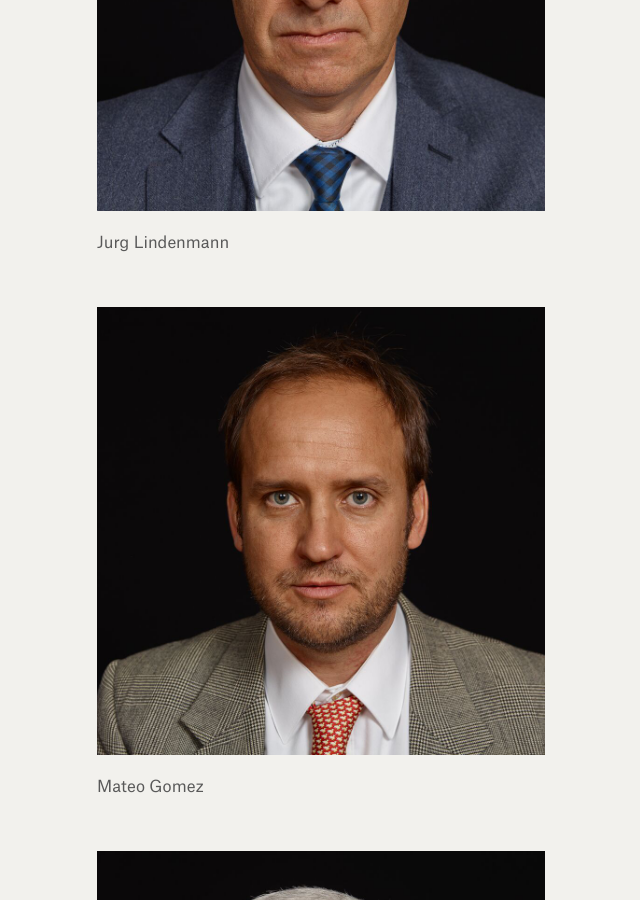
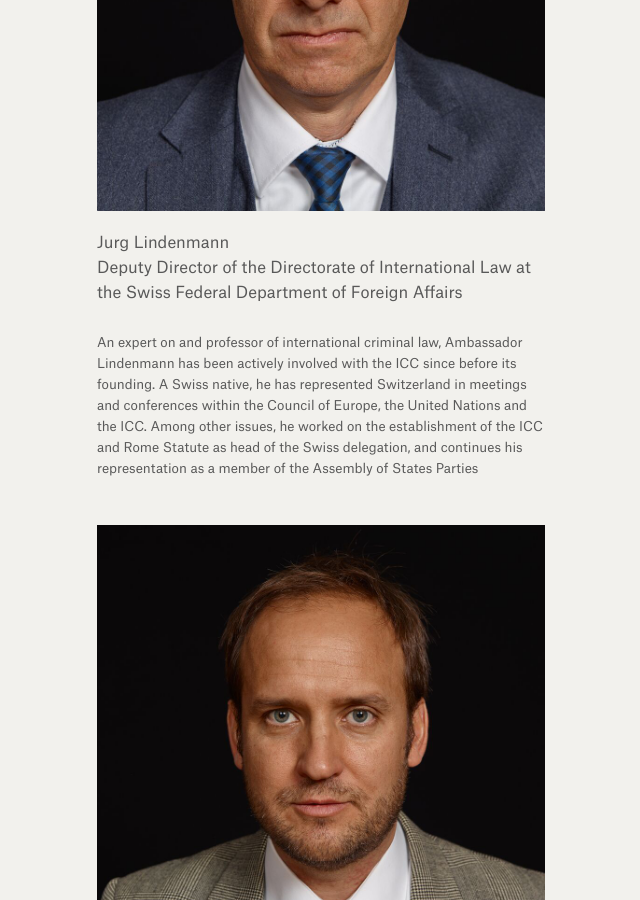
Before and after one commit to weights-and-measures/weights-and-measures.github.io, a Jekyll site: the page built from photographs.html, in a window 1280 px wide and 900 px high, scrolled down 30378 px. Shown: the whole window, without its empty margins (319-959 px from the left). Built offline with Jekyll 4.4.1, drawn with Linux system fonts in a browser that asks for light colours.

Commit message:
Updated Jurg Lindenmann

```diff
--- a/_photographs/jurg-lindenmann.markdown
+++ b/_photographs/jurg-lindenmann.markdown
@@ -6,4 +6,7 @@ position: 14
 
 ![Jurg Lindenmann.jpeg](/uploads/Jurg%20Lindenmann.jpeg)
 
-Jurg Lindenmann
+Jurg Lindenmann <br> Deputy Director of the Directorate of International Law at the Swiss Federal Department of Foreign Affairs
+
+
+An expert on and professor of international criminal law, Ambassador Lindenmann has been actively involved with the ICC since before its founding. A Swiss native, he has represented Switzerland in meetings and conferences within the Council of Europe, the United Nations and the ICC. Among other issues, he worked on the establishment of the ICC and Rome Statute as head of the Swiss delegation, and continues his representation as a member of the Assembly of States Parties
```
